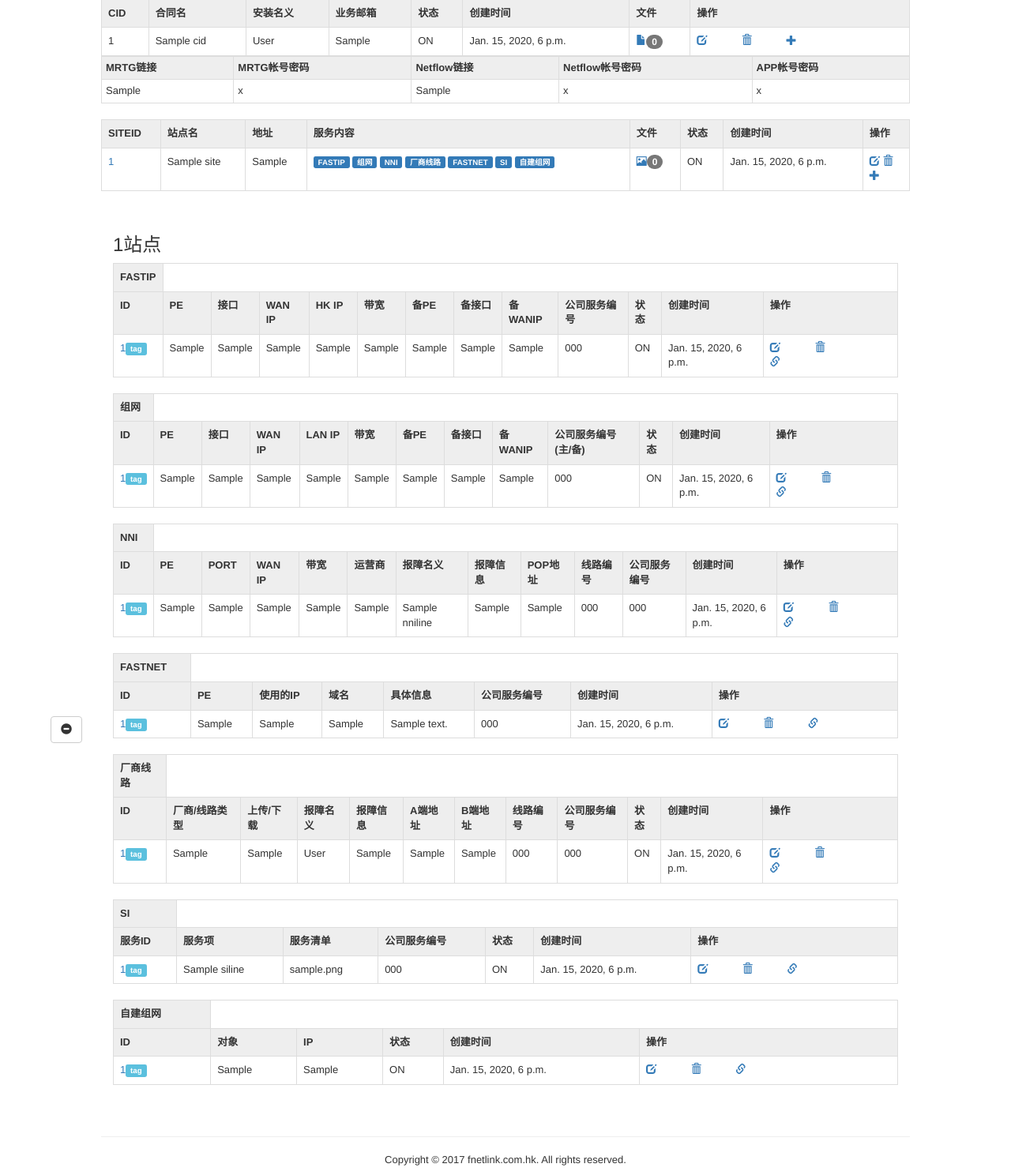
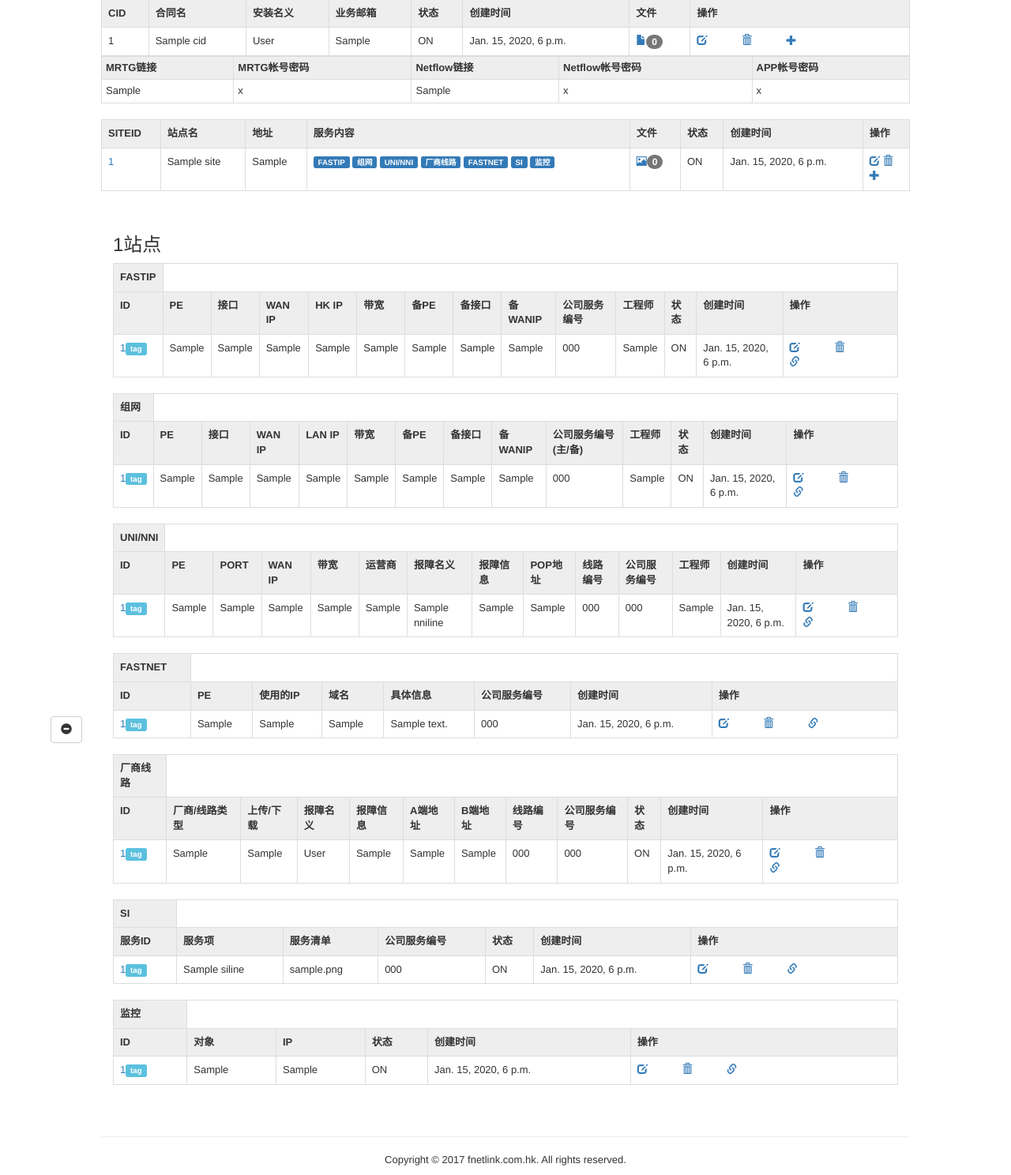
Before and after one commit to fiendxiu/mytellme, a Django app: page /cid/1/ in a window 1280 px wide, after a click that opens the changed part. Shown: the part 166-1654 px from the top of the page at 79% size. Run offline with Django 3.2, Linux system fonts and the light colour scheme; a user stored in the database is signed in; tables that the repository leaves empty hold one stand-in row (values such as "Sample post"); some libraries are stand-ins or nearby versions.

Commit message:
version3.0

```diff
--- a/tellme/clsfast.py
+++ b/tellme/clsfast.py
@@ -4,7 +4,6 @@ class clsfast:
     def __init__(self,svcid):
         self.svcid = svcid
         self.objstate = False
-        #self.fasttag = {}
         self.fasttag = []
         fastinfo = Fastline.objects.filter(svcid=self.svcid)
         for fast in fastinfo:
@@ -18,6 +17,7 @@ class clsfast:
             self.bkwanip = fast.bkwanip
             self.bandwidth = fast.bandwidth
             self.servicenumber = fast.servicenumber
+            self.engineer = fast.engineer
             self.status = fast.status
             self.create_date = fast.create_date
             self.mod_date = fast.mod_date
@@ -26,5 +26,4 @@ class clsfast:
     def gettags(self):
         tags = Fasttag.objects.filter(svcid=self.svcid)
         for tag in tags:
-            #self.fasttag[tag.tagname] = tag.tagvalue
-            self.fasttag.append([tag.tagname,tag.tagvalue])
+            self.fasttag.append([tag.tagname, tag.tagvalue])
--- a/tellme/clsflan.py
+++ b/tellme/clsflan.py
@@ -17,6 +17,7 @@ class clsflan:
             self.bkport = flan.bkport
             self.bkwanip = flan.bkwanip
             self.servicenumber = flan.servicenumber
+            self.engineer = flan.engineer
             self.status = flan.status
             self.create_date = flan.create_date
             self.mod_date = flan.mod_date
--- a/tellme/clsform.py
+++ b/tellme/clsform.py
@@ -24,21 +24,6 @@ for id in IDS:
     SIID.append(('_SI'+str(id),'_SI'+str(id)))
     FASTNETID.append(('_FN'+str(id),'_FN'+str(id)))
     MONITORID.append(('_CM'+str(id),'_CM'+str(id)))
-
-FASTPE=[]
-FASTPES=['-','VPS','dga-fastip1','dga-fastip2','dgb-fastip1','dgb-fastip2','dgb-fastip3','dgb-flr1','dgb-flr2','dgb-bpflr1','szb-fastip1','szb-sfastip1','szb-flr1','szb-flr2','hkh-fastip1','hkh-flr1','hkh-flr2','hkh-us1','sza-flr3','sha-fastip1','sha-flr1','sha-flr2','sha-flr3','sha-flr4']
-for pe in FASTPES:
-    FASTPE.append((pe,pe))
-
-FLANPE=[]
-FLANPES=['-','dga-acvpnpe1','dga-vpnpe1','dgb-acvpnpe1','dgb-vpnpe1','sza-vpnpe1','szb-acvpnpe1','szb-vpnpe1','sha-acvpnpe1','sha-vpnpe1','hka-vpnpe1','hkh-acvpnpe1','hkh-vpnpe1','gza-vpnpe1','twb-vpnpe1','鹏博士PE']
-for pe in FLANPES:
-    FLANPE.append((pe,pe))
-
-BKPE=[]
-BKPES=['-','dga-vpnbk1','dgb-bk1','szb-bk1','鹏博士PE']
-for bkpe in BKPES:
-    BKPE.append((bkpe,bkpe))
 
 FASTNETPE=[]
 FASTNETPES=['-','dga-fastnet1','dgb-fastnet1']
@@ -79,9 +64,7 @@ class Fastform(ModelForm):
         exclude = ['mod_date']
         widgets = {
             'svcid': Select(choices=FASTID),
-            'fastpe': Select(choices=FASTPE),
             'hkip': Textarea(attrs={'cols': 25, 'rows': 3}),
-            'bkpe': Select(choices=BKPE),
         }
 
 class Flanform(ModelForm):
@@ -90,8 +73,6 @@ class Flanform(ModelForm):
         exclude = ['mod_date']
         widgets = {
             'svcid': Select(choices=FLANID),
-            'flanpe': Select(choices=FLANPE),
-            'bkpe': Select(choices=BKPE),
             'lanip': Textarea(attrs={'cols': 40, 'rows': 4}),
         }
 
--- a/tellme/clsnni.py
+++ b/tellme/clsnni.py
@@ -18,6 +18,7 @@ class clsnni:
             self.nniaddr = nni.nniaddr
             self.nninumber = nni.nninumber
             self.servicenumber = nni.servicenumber
+            self.engineer = nni.engineer
             self.create_date = nni.create_date
             self.mod_date = nni.mod_date
             self.gettags()
--- a/tellme/models.py
+++ b/tellme/models.py
@@ -93,6 +93,7 @@ class Fastline(models.Model):
     bkport = models.CharField(u'备接口', max_length=50,blank=True)
     bkwanip = models.CharField(u'备WANIP', max_length=128, blank=True)
     servicenumber = models.CharField(u'公司服务编号', max_length=50, blank=True)
+    engineer = models.CharField(u'工程师', max_length=100, blank=True)
     status = models.CharField(u'状态', max_length=8,choices=STATUS_CHOICES,default=u'ON_TEST')
     create_date = models.DateTimeField(u'创建日期',default=timezone.now)
     mod_date = models.DateTimeField(u'最后修改日期', auto_now = True)
@@ -113,6 +114,7 @@ class Flanline(models.Model):
     bkport = models.CharField(u'备接口', max_length=50,blank=True)
     bkwanip = models.CharField(u'备WANIP', max_length=128, blank=True)
     servicenumber = models.CharField(u'公司服务编号(主/备)', max_length=120, blank=True)
+    engineer = models.CharField(u'工程师', max_length=100, blank=True)
     status = models.CharField(u'状态', max_length=8,choices=STATUS_CHOICES,default=u'ON_TEST')
     create_date = models.DateTimeField(u'创建日期',default=timezone.now)
     mod_date = models.DateTimeField(u'最后修改日期', auto_now = True)
@@ -153,6 +155,7 @@ class NNIline(models.Model):
     nniaddr = models.CharField(u'POP地址', max_length=255, blank=True)
     nninumber = models.CharField(u'线路编号', max_length=50, blank=True)
     servicenumber = models.CharField(u'公司服务编号', max_length=50, blank=True)
+    engineer = models.CharField(u'工程师', max_length=100, blank=True)
     create_date = models.DateTimeField(u'创建日期',default=timezone.now)
     mod_date = models.DateTimeField(u'最后修改日期', auto_now = True)
     def __str__(self):
--- a/template/parent/base_cid.html
+++ b/template/parent/base_cid.html
@@ -91,11 +91,11 @@
                                 {% endblock %}
 				<td>{% if site.fast %}<span class="label label-primary">FASTIP</span>{% endif %}
                                 {% if site.flan %}<span class="label label-primary">组网</span>{% endif %}
-				{% if site.nni %}<span class="label label-primary">NNI</span>{% endif %}
+				{% if site.nni %}<span class="label label-primary">UNI/NNI</span>{% endif %}
                                 {% if site.local %}<span class="label label-primary">厂商线路</span>{% endif %}
                                 {% if site.fastnet %}<span class="label label-primary">FASTNET</span>{% endif %}
                                 {% if site.si %}<span class="label label-primary">SI</span>{% endif %}
-                                {% if site.monitor %}<span class="label label-primary">自建组网</span>{% endif %}</td>
+                                {% if site.monitor %}<span class="label label-primary">监控</span>{% endif %}</td>
 				<td><a href="/photo/{{ site.siteid }}" target="_blank"><span class="glyphicon glyphicon-picture"></span><span class="badge">{{ site.images }}</span></a></td>
 				<td>{{ site.status }}</td>
                                 <td>{{ site.create_date }}</td>
@@ -130,6 +130,7 @@
                                         <th>备接口</th>
                                         <th>备WANIP</th>
 					<th>公司服务编号</th>
+                                        <th>工程师</th>
 					<th>状态</th>
                                 	<th>创建时间</th>
 					{% block editfasthead %}{% endblock %}
@@ -159,6 +160,7 @@
                                         <td>{{ fast.bkport }}</td>
                                         <td>{{ fast.bkwanip }}</td>
 					<td>{{ fast.servicenumber }}</td>
+                                        <td>{{ fast.engineer }}</td>
 					<td>{{ fast.status }}</td>
                                 	<td>{{ fast.create_date }}</td>
 					{% block editfastbody %}{% endblock %}
@@ -183,6 +185,7 @@
                                         <th>备接口</th>
                                         <th>备WANIP</th>
                                         <th>公司服务编号(主/备)</th>
+                                        <th>工程师</th>
                                         <th>状态</th>
                                         <th>创建时间</th>
 					{% block editflanhead %}{% endblock %}
@@ -209,6 +212,7 @@
                                         <td>{{ flan.bkport }}</td>
                                         <td>{{ flan.bkwanip }}</td>
                                         <td>{{ flan.servicenumber }}</td>
+                                        <td>{{ flan.engineer }}</td>
                                         <td>{{ flan.status }}</td>
                                         <td>{{ flan.create_date }}</td>
 					{% block editflanbody %}{% endblock %}
@@ -220,7 +224,7 @@
                         {% block nni_service %}
                         <table class="table table-bordered table-hover">
                                 <tr style="background:#eee">
-                                        <th>NNI</th>
+                                        <th>UNI/NNI</th>
                                 </tr>
                                 <tr style="background:#eee">
                                         <th>ID</th>
@@ -234,6 +238,7 @@
 					<th>POP地址</th>
 					<th>线路编号</th>
                                         <th>公司服务编号</th>
+                                        <th>工程师</th>
                                         <th>创建时间</th>
                                         {% block editnnihead %}{% endblock %}
                                 </tr>
@@ -260,6 +265,7 @@
                                         <td>{{ nni.nniaddr }}</td>
                                         <td>{{ nni.nninumber }}</td>
                                         <td>{{ nni.servicenumber }}</td>
+                                        <td>{{ nni.engineer }}</td>
                                         <td>{{ nni.create_date }}</td>
                                         {% block editnnibody %}{% endblock %}
                                 </tr>
@@ -396,7 +402,7 @@
                         {% block monitor_service %}
                         <table class="table table-bordered table-hover">
                                 <tr style="background:#eee">
-                                        <th>自建组网</th>
+                                        <th>监控</th>
                                 </tr>
                                 <tr style="background:#eee">
                                         <th>ID</th>
--- a/template/ticket/cid.html
+++ b/template/ticket/cid.html
@@ -11,7 +11,7 @@
 {% block editfastbody %}
 <td>
         <a href="/fastedit/{{ fast.svcid }}" style="margin-right:40px">QC</a>
-        <a href="/fast/{{ fast.svcid }}" style="margin-right:40px">TICKET</a>
+        <a href="http://newticket.fnetlink.com:10082/opennew.php?stuser={{ user }}&lineid={{ fast.svcid }}&linewanip={{ fast.fastwanip }}&contractname={{ cid.contractname }}&sitecontact={{ site.mastercontact }}&sitephone={{ site.masterphone }}&email={{ cid.sales }}" rel="external" style="margin-right:40px" target="_blank">TICKET</a>
 </td>
 {% endblock %}
 
@@ -20,7 +20,7 @@
 {% endblock %}
 {% block editflanbody %}
 <td>
-        <a href="/fast/{{ fast.svcid }}" style="margin-right:40px">TICKET</a>
+        <a href="http://newticket.fnetlink.com:10082/opennew.php?stuser={{ user }}&lineid={{ flan.svcid }}&linewanip={{ flan.flanwanip }}&contractname={{ cid.contractname }}&sitecontact={{ site.mastercontact }}&sitephone={{ site.masterphone }}&email={{ cid.sales }}" rel="external" style="margin-right:40px" target="_blank">TICKET</a>
 </td>
 {% endblock %}
 
@@ -29,6 +29,6 @@
 {% endblock %}
 {% block editlocalbody %}
 <td>
-        <a href="/fast/{{ fast.svcid }}" style="margin-right:40px">TICKET</a>
+        <a href="http://newticket.fnetlink.com:10082/opennew.php?stuser={{ user }}&lineid={{ local.svcid }}&linewanip={{ local.localsp }}&contractname={{ cid.contractname }}&sitecontact={{ site.mastercontact }}&sitephone={{ site.masterphone }}&email={{ cid.sales }}" rel="external" style="margin-right:40px" target="_blank">TICKET</a>
 </td>
 {% endblock %}
```
